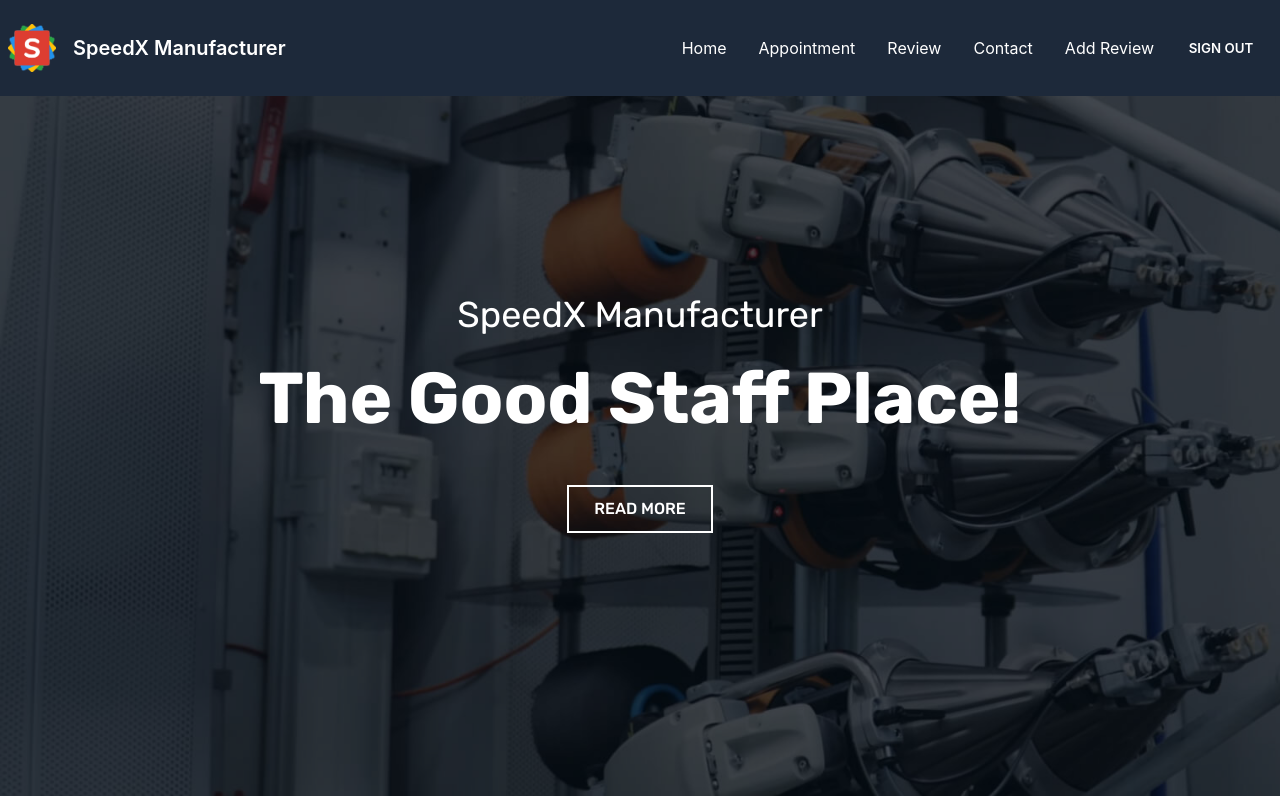
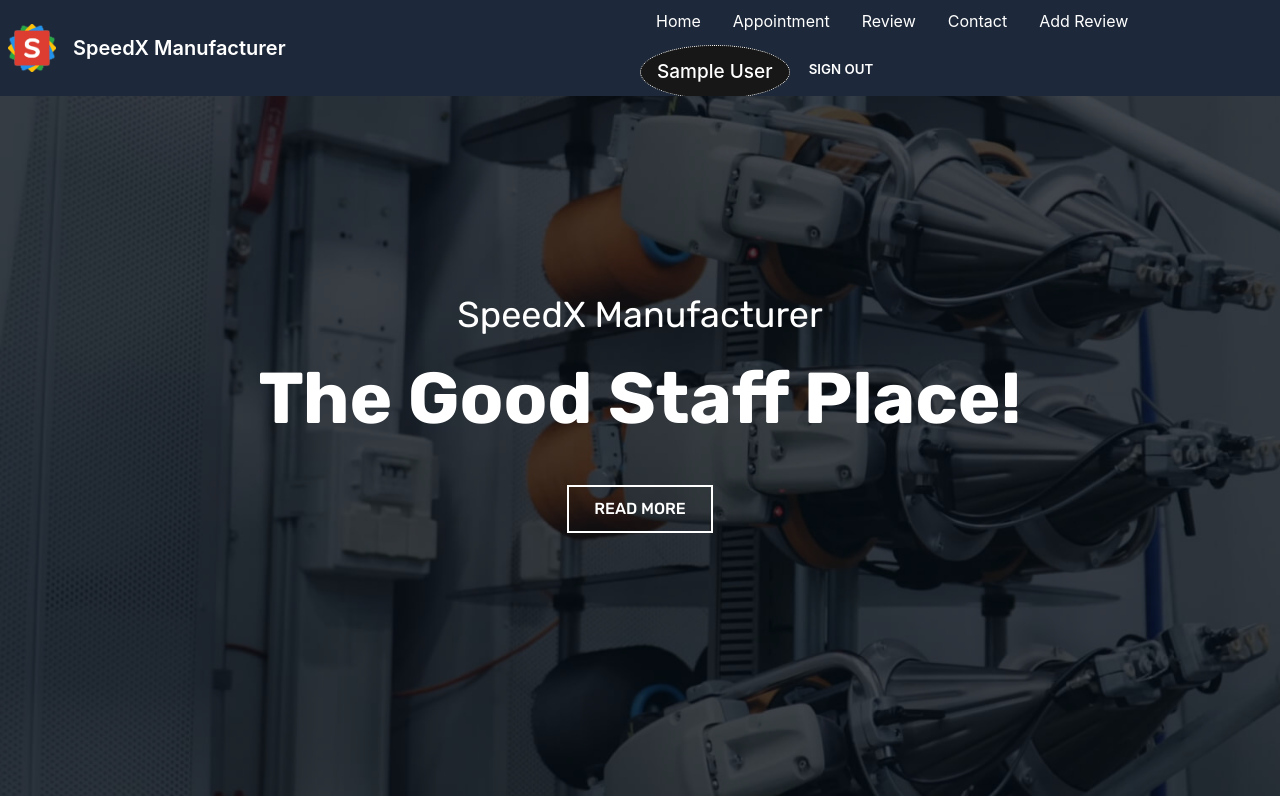
Before and after one commit to uttamsaha/speedx-manufacturer, a React (Create React App) app: page / in a window 1280 px wide. Shown: the top 800 px of the page. Built offline with nearby package versions, Linux system fonts and the light colour scheme; no server answers; sample sign-in values are in the browser's storage.

Commit message:
purcharse page added

```diff
--- a/src/App.js
+++ b/src/App.js
@@ -7,6 +7,8 @@ import NotFound from './Pages/Shared/NotFound/NotFound';
 import Login from './Pages/Login/Login/Login';
 import Register from './Pages/Login/Register/Register';
 import AddReview from './Pages/Home/Reviews/AddReview/AddReview';
+import PurchasePage from './Pages/PurchasePage/PurchasePage';
+import RequireAuth from './Pages/Login/RequireAuth/RequireAuth';
 
 function App() {
   return (
@@ -16,6 +18,7 @@ function App() {
         <Route path='/' element={<Home></Home>}></Route>
         <Route path='/login' element={<Login></Login>}></Route>
         <Route path='/register' element={<Register></Register>}></Route>
+        <Route path='/purchase/:id' element={<RequireAuth><PurchasePage></PurchasePage></RequireAuth>}></Route>
         <Route path='/addreview' element={<AddReview></AddReview>}></Route>
         <Route path='*' element={<NotFound></NotFound>}></Route>
       </Routes>
--- a/src/Pages/Home/SingleTool/SingleTool.js
+++ b/src/Pages/Home/SingleTool/SingleTool.js
@@ -1,8 +1,15 @@
 import React from 'react';
+import { useNavigate } from 'react-router-dom';
 import './SingleTool.css';
 
 const SingleTool = ({tool}) => {
-    const {name, price, description, img, available, minOrderQuantity} = tool;
+    const {_id,name, price, description, img, available, minOrderQuantity} = tool;
+
+    const navigate = useNavigate();
+
+    const navigateTool = (id) => {
+      navigate(`/purchase/${id}`);
+    }
   return (
     <div className='card bg-base-100 shadow-xl card-wrapper lg:max-w-sm xs:max-w-xs sm:max-w-sm'>
         <div className='card-body card-container'>
@@ -12,7 +19,7 @@ const SingleTool = ({tool}) => {
         <p>{description.slice(0,150)}</p>
         <p className='mt-4'> <span className='font-bold text-sm'>Minimum Order Quantity:</span> <span className='font-bold text-primary'>{minOrderQuantity}</span></p>
             <p className='font-bold'><span className='text-sm'>Available:</span> <span className='text-primary'>{available}</span></p>
-        <button className='btn btn-primary block mx-auto text-white'>buy now</button>
+        <button onClick={()=>navigateTool(_id)} className='btn btn-primary block mx-auto text-white'>buy now</button>
         </div>
     </div>
   )
--- /dev/null
+++ b/src/Pages/Login/RequireAuth/RequireAuth.js
@@ -0,0 +1,19 @@
+import React from "react";
+import { useAuthState } from "react-firebase-hooks/auth";
+import { Navigate, useLocation } from "react-router-dom";
+import auth from "../../../firebase.init";
+import Loading from "../../Shared/Loadng/Loading";
+
+
+const RequireAuth = ({ children }) => {
+  const location = useLocation();
+  const [user, loading, error] = useAuthState(auth);
+  if (loading) {
+    return <Loading></Loading>;
+  }
+  if (!user) {
+    return <Navigate to="/login" state={{ from: location }} replace></Navigate>;
+  }
+  return children;
+};
+export default RequireAuth;
--- /dev/null
+++ b/src/Pages/PurchasePage/PurchasePage.js
@@ -0,0 +1,18 @@
+import React, { useEffect, useState } from 'react'
+import { useParams } from 'react-router-dom';
+
+const PurchasePage = () => {
+    const {id} = useParams();
+
+    const [tool, setTool] = useState([]);
+    useEffect(()=>{
+        fetch(`http://localhost:5000/tool/${id}`)
+        .then(res => res.json())
+        .then(data => setTool(data))
+    },[id])
+  return (
+    <div>PurchasePage</div>
+  )
+}
+
+export default PurchasePage;
--- a/src/Pages/Shared/Header/Header.css
+++ b/src/Pages/Shared/Header/Header.css
@@ -1,3 +1,15 @@
+.user-name{
+    color: white;
+    background-color: rgb(23, 23, 23);
+    font-size: 19px;
+    font-weight:500;
+    /* padding: 0px; */
+    /* margin: 0px; */
+    border: 1px dotted white;
+    border-radius: 50%;
+
+}
+
 @media (max-width:688px) {
     .header-img{
         display: none;
--- a/src/Pages/Shared/Header/Header.js
+++ b/src/Pages/Shared/Header/Header.js
@@ -29,7 +29,12 @@ const Navbar = () => {
         <Link to="/addreview" className="text-white">Add Review</Link>
       </li>
       <li>
-        {user ? <button onClick={logout} className="btn btn-ghost text-white">Sign Out</button> : <Link to="/login" className="text-white text">Login</Link>}
+        {user ? <>
+        <li className="user-name">
+        {user?.displayName}
+        </li>
+          <button onClick={logout} className="btn btn-ghost text-white">Sign Out</button>
+        </> : <Link to="/login" className="text-white text">Login</Link>}
       </li>
     </>
   );
```
